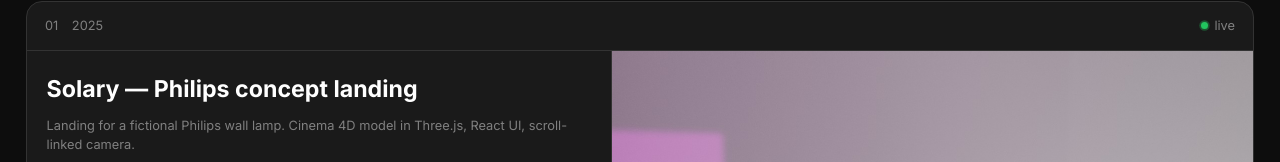
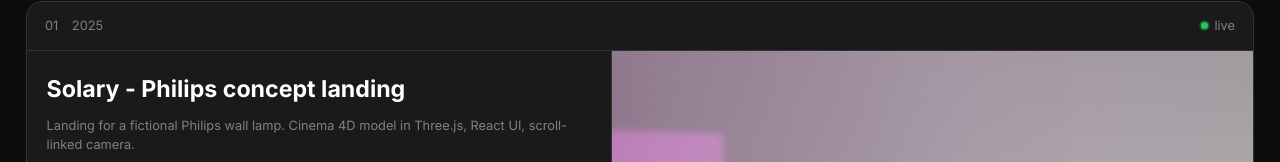
Before and after one commit to lukka117/personalwebsite, a Vue app: page /projects in a window 1280 px wide. Shown: the part 301-463 px from the top of the page. Built offline with nearby package versions, Linux system fonts and the light colour scheme.

Commit message:
fix: update project title formatting in projects.js

```diff
--- a/src/data/projects.js
+++ b/src/data/projects.js
@@ -4,7 +4,7 @@
 export const projects = [
   {
     id: '01',
-    title: 'Solary — Philips concept landing',
+    title: 'Solary - Philips concept landing',
     stack: ['React', 'Three.js', 'JSX'],
     image: '/assets/solary/finale-frames/solary-packaging1.jpg',
     description:
```
